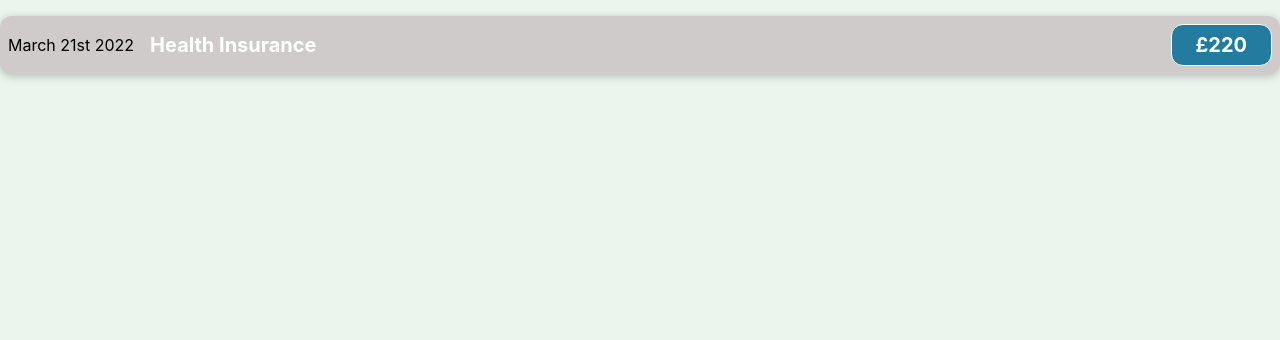
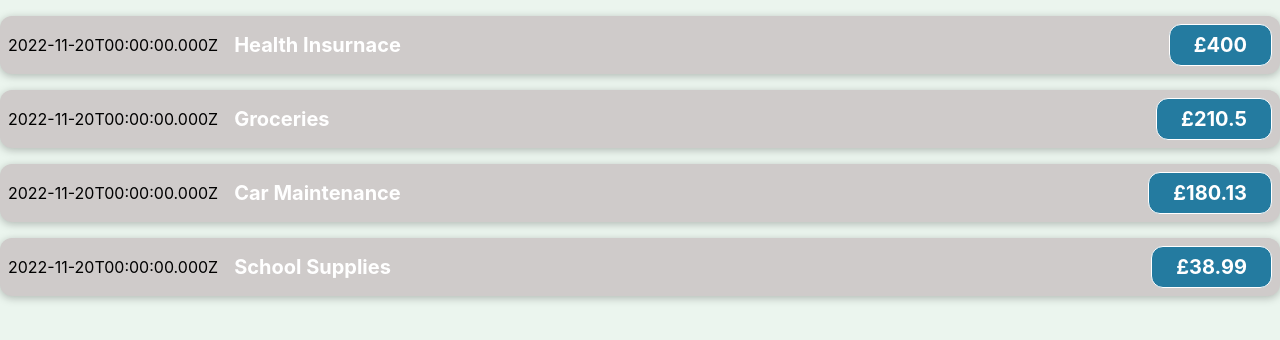
Before and after one commit to jchapps/react-expenses, a React (Create React App) app: page / in a window 1280 px wide. Shown: the top 340 px of the page. Built offline with nearby package versions, Linux system fonts and the light colour scheme; the HTML template or start-up script is replaced by a standard one.

Commit message:
feat: props for expenses

```diff
--- a/src/App.js
+++ b/src/App.js
@@ -1,9 +1,34 @@
 import ExpenseItem from "./components/ExpenseItem";
 
 function App() {
+  const expenses = [
+    { title: "Health Insurnace", amount: 400, date: new Date(2022, 10, 20) },
+    { title: "Groceries", amount: 210.5, date: new Date(2022, 10, 20) },
+    { title: "Car Maintenance", amount: 180.13, date: new Date(2022, 10, 20) },
+    { title: "School Supplies", amount: 38.99, date: new Date(2022, 10, 20) },
+  ];
   return (
     <div>
-     <ExpenseItem/>
+      <ExpenseItem
+        title={expenses[0].title}
+        amount={expenses[0].amount}
+        date={expenses[0].date}
+      />
+      <ExpenseItem
+        title={expenses[1].title}
+        amount={expenses[1].amount}
+        date={expenses[1].date}
+      />
+      <ExpenseItem
+        title={expenses[2].title}
+        amount={expenses[2].amount}
+        date={expenses[2].date}
+      />
+      <ExpenseItem
+        title={expenses[3].title}
+        amount={expenses[3].amount}
+        date={expenses[3].date}
+      />
     </div>
   );
 }
--- a/src/components/ExpenseItem.js
+++ b/src/components/ExpenseItem.js
@@ -3,11 +3,11 @@ import "./ExpenseItem.css";
 
 function ExpenseItem(props) {
   return (
-    <div className="expense-item  ">
-      <div>March 21st 2022</div>
+    <div className="expense-item">
+      <div>{props.date.toISOString()}</div>
       <div className="expense-item__description">
-        <h2>Health Insurance</h2>
-        <div className="expense-item__price">£220</div>
+        <h2>{props.title}</h2>
+        <div className="expense-item__price">£{props.amount}</div>
       </div>
     </div>
   );
```
